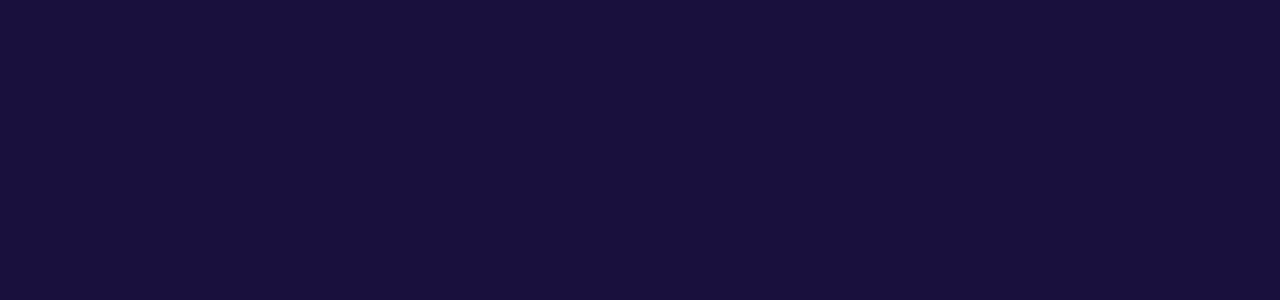
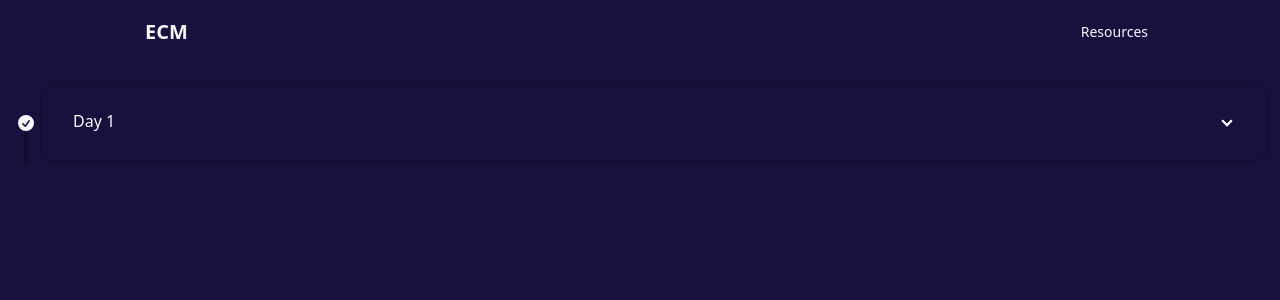
Before and after one commit to Sonu-Hansda/Portfolio-Express, a React (Vite) app: page /resources in a window 1280 px wide. Before the commit this address had no page. Shown: the top 300 px of the page. Built offline with nearby package versions, Linux system fonts and the light colour scheme.

Commit message:
[added] Day 1

```diff
--- a/src/App.tsx
+++ b/src/App.tsx
@@ -1,9 +1,10 @@
 import { BrowserRouter, Routes, Route } from "react-router-dom";
-import LandingPage from "./components/LandingPage";
+import LandingPage from "./pages/LandingPage";
 import MultiStepForm from "./components/MultiStepForm";
 import Layout from "./components/Layout";
 import { ToastContainer } from "react-toastify";
 import 'react-toastify/dist/ReactToastify.css';
+import ResourcePage from "./pages/ResourcePage";
 
 function App() {
   return (
@@ -12,6 +13,7 @@ function App() {
         <Routes>
           <Route path="/" element={<LandingPage />} />
           <Route path="/registration" element={<MultiStepForm />} />
+          <Route path="/resources" element={<ResourcePage />} />
         </Routes>
       </Layout>
       <ToastContainer />
--- a/src/components/Layout.tsx
+++ b/src/components/Layout.tsx
@@ -1,6 +1,6 @@
 import React from 'react';
 import { motion } from 'framer-motion';
-import { useLocation } from 'react-router-dom';
+import { Link, useLocation } from 'react-router-dom';
 
 const Layout: React.FC<{ children: React.ReactNode }> = ({ children }) => {
     const location = useLocation();
@@ -12,6 +12,26 @@ const Layout: React.FC<{ children: React.ReactNode }> = ({ children }) => {
     };
 
     return (
+        <>
+            <nav className="navbar bg-base-100 md:px-32">
+                <div className="flex-1">
+                    <a className="btn btn-ghost text-xl">ECM</a>
+                </div>
+                <div className="flex-none">
+                    <ul className="menu menu-horizontal px-1">
+                        <Link to={"/resources"}>Resources</Link>
+                        {/* <li>
+                            <details>
+                                <summary>Parent</summary>
+                                <ul className="bg-base-100 rounded-t-none p-2">
+                                    <li><a>Link 1</a></li>
+                                    <li><a>Link 2</a></li>
+                                </ul>
+                            </details>
+                        </li> */}
+                    </ul>
+                </div>
+            </nav>
             <motion.div
                 key={location.key}
                 initial="initial"
@@ -22,6 +42,7 @@ const Layout: React.FC<{ children: React.ReactNode }> = ({ children }) => {
             >
                 {children}
             </motion.div>
+        </>
     );
 };
 
--- a/src/components/LandingPage.tsx
+++ b/src/pages/LandingPage.tsx
@@ -33,7 +33,7 @@ const LandingPage: React.FC = () => {
         <div className="flex flex-col items-center justify-center md:h-screen text-white max-w-4xl mx-8 md:mx-0">
             <div>
                 <motion.img
-                    className="relative md:absolute md:right-40 md:top-32 h-44 md:h-96 z-10 md:mx-auto mb-4"
+                    className="relative md:absolute md:right-40 md:top-32 h-52 w-full md:w-auto object-contain md:h-96 z-10 md:mx-auto mb-4"
                     src={backgrounImage}
                     initial={{ y: 0 }}
                     animate={{ y: [0, -10, 0] }}
--- /dev/null
+++ b/src/pages/ResourcePage.tsx
@@ -0,0 +1,76 @@
+import React from 'react';
+
+const ResourcePage: React.FC = () => {
+    return (
+        <section className='p-4'>
+            <ul className="timeline timeline-compact timeline-vertical">
+                <li>
+                    <div className="timeline-end timeline-box w-full">
+                        <details className="collapse collapse-arrow">
+                            <summary className="collapse-title font-medium">Day 1</summary>
+                            <div className="collapse-content">
+                               <div className='shadow-xl shadow-base-200 px-4 py-2 rounded mb-4'>
+                                <h1 className='font-semibold mb-2'>Development Environment Setup</h1>
+                                <a href='https://www.youtube.com/watch?v=0gU-qrq3gjU&list=PLDzeHZWIZsTo0wSBcg4-NMIbC0L8evLrD&index=4&ab_channel=CodeHelp-byBabbar' target='_blank' className='bg-teal-500 px-4 py-2 rounded'>view</a>
+                               </div>
+                               <div className='shadow-xl shadow-base-200 px-4 py-2 rounded'>
+                                <h1 className='font-semibold mb-2'>Basic HTML Structure & Tags</h1>
+                                <a href='https://www.youtube.com/watch?v=KdWPGqT5GwE&list=PLDzeHZWIZsTo0wSBcg4-NMIbC0L8evLrD&index=5&ab_channel=CodeHelp-byBabbar' target='_blank' className='bg-teal-500 px-4 py-2 rounded'>view</a>
+                               </div>
+                            </div>
+                        </details>
+                    </div>
+                    <div className="timeline-middle">
+                        <svg
+                            xmlns="http://www.w3.org/2000/svg"
+                            viewBox="0 0 20 20"
+                            fill="currentColor"
+                            className="h-5 w-5">
+                            <path
+                                fillRule="evenodd"
+                                d="M10 18a8 8 0 100-16 8 8 0 000 16zm3.857-9.809a.75.75 0 00-1.214-.882l-3.483 4.79-1.88-1.88a.75.75 0 10-1.06 1.061l2.5 2.5a.75.75 0 001.137-.089l4-5.5z"
+                                clipRule="evenodd" />
+                        </svg>
+                    </div>
+                    <hr />
+                    {/* <hr className="bg-teal-500" /> */}
+                </li>
+                {/* <li>
+                    <hr />
+                    <div className="timeline-middle">
+                        <svg
+                            xmlns="http://www.w3.org/2000/svg"
+                            viewBox="0 0 20 20"
+                            fill="currentColor"
+                            className="h-5 w-5">
+                            <path
+                                fillRule="evenodd"
+                                d="M10 18a8 8 0 100-16 8 8 0 000 16zm3.857-9.809a.75.75 0 00-1.214-.882l-3.483 4.79-1.88-1.88a.75.75 0 10-1.06 1.061l2.5 2.5a.75.75 0 001.137-.089l4-5.5z"
+                                clipRule="evenodd" />
+                        </svg>
+                    </div>
+                    <div className="timeline-end timeline-box">Day 4</div>
+                    <hr />
+                </li>
+                <li>
+                    <hr />
+                    <div className="timeline-end timeline-box">Day 5</div>
+                    <div className="timeline-middle">
+                        <svg
+                            xmlns="http://www.w3.org/2000/svg"
+                            viewBox="0 0 20 20"
+                            fill="currentColor"
+                            className="h-5 w-5">
+                            <path
+                                fillRule="evenodd"
+                                d="M10 18a8 8 0 100-16 8 8 0 000 16zm3.857-9.809a.75.75 0 00-1.214-.882l-3.483 4.79-1.88-1.88a.75.75 0 10-1.06 1.061l2.5 2.5a.75.75 0 001.137-.089l4-5.5z"
+                                clipRule="evenodd" />
+                        </svg>
+                    </div>
+                </li> */}
+            </ul>
+        </section>
+    );
+};
+
+export default ResourcePage;
```
